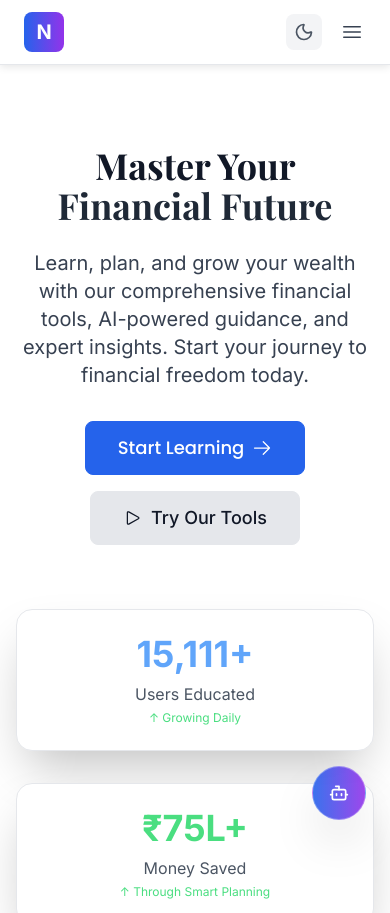
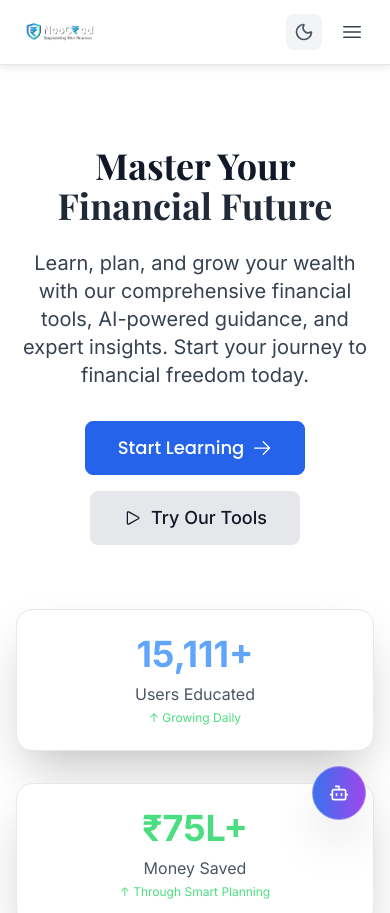
Before and after one commit to Rakesh-dev369/Neocred.in, a React (Vite) app in the folder frontend/: page / in a window 390 px wide. Shown: the top 913 px of the page. Built offline with nearby package versions, Linux system fonts and the light colour scheme.

Commit message:
remove-N-logo-from-navbar-restore-original

```diff
--- a/frontend/src/components/Navbar.jsx
+++ b/frontend/src/components/Navbar.jsx
@@ -24,18 +24,10 @@ export default function Navbar() {
         <div className="flex justify-between h-16">
           <div className="flex items-center">
             <Link to={ROUTES.HOME} className="flex-shrink-0 p-2 sm:p-3">
-              {/* Mobile: Show just N */}
-              <div className="block md:hidden">
-                <div className="w-10 h-10 bg-gradient-to-r from-blue-600 to-purple-600 rounded-lg flex items-center justify-center hover:scale-105 transition-all duration-200">
-                  <span className="text-white font-bold text-xl">N</span>
-                </div>
-              </div>
-
-              {/* Desktop: Show full logo */}
               <img
                 src="/logo.png"
                 alt="NeoCred"
-                className="hidden md:block h-10 w-auto max-w-[160px] sm:h-12 sm:max-w-[200px] md:h-14 md:max-w-[240px] hover:scale-105 transition-all duration-200 drop-shadow-sm"
+                className="h-10 w-auto max-w-[160px] sm:h-12 sm:max-w-[200px] md:h-14 md:max-w-[240px] hover:scale-105 transition-all duration-200 drop-shadow-sm"
                 style={{
                   imageRendering: 'crisp-edges',
                   filter: 'contrast(1.2) brightness(1.1) saturate(1.1)',
```
